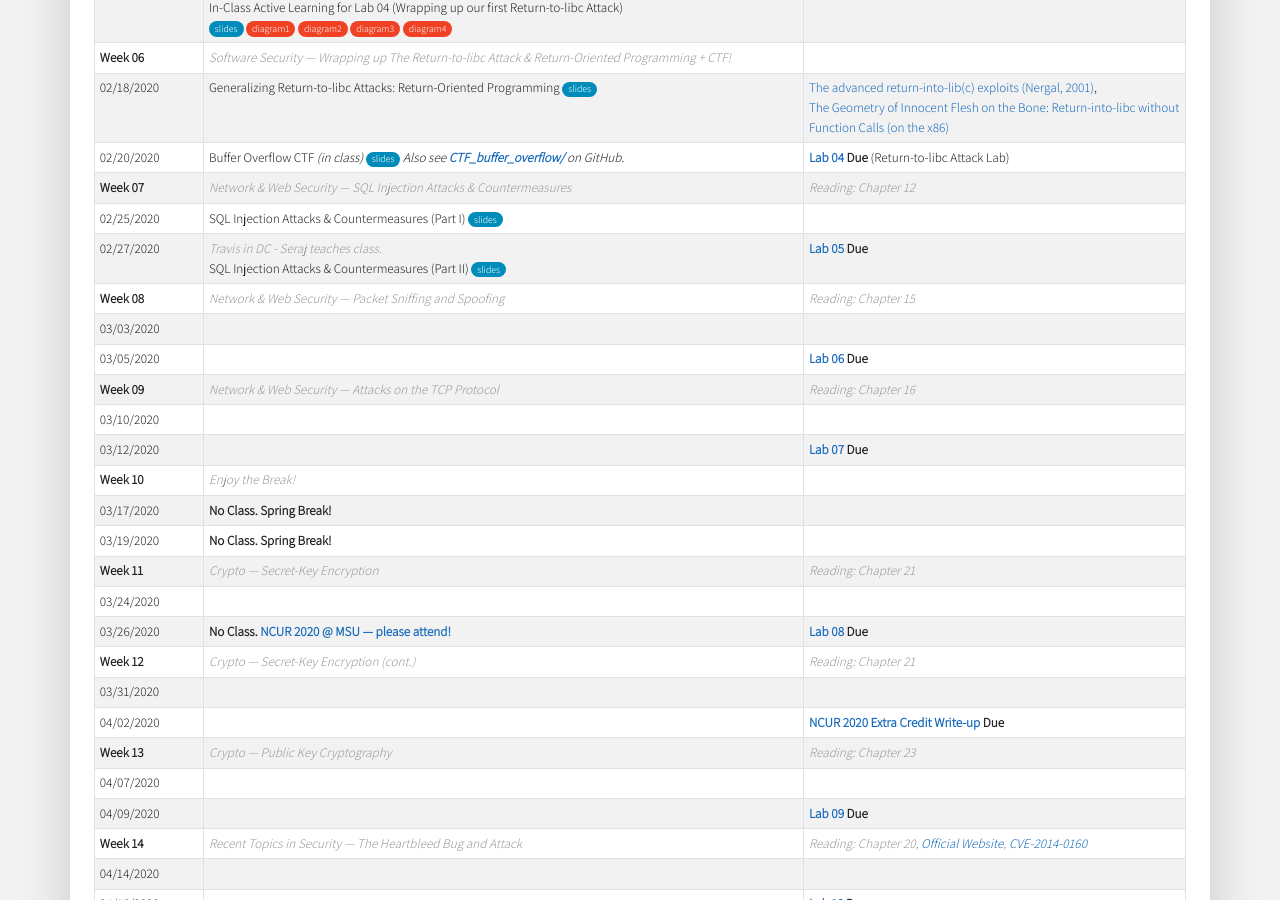
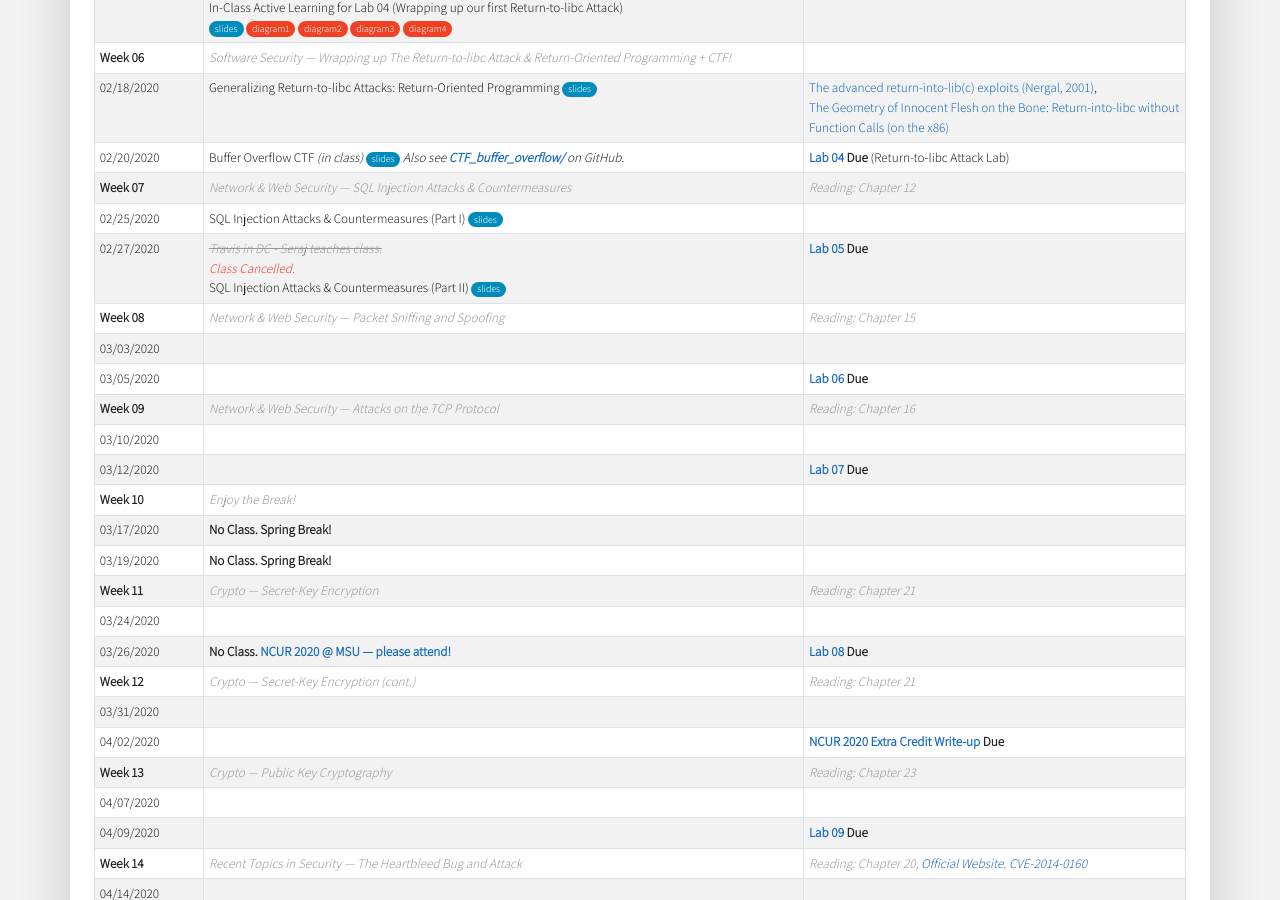
Before and after one commit to traviswpeters/cs476-2020-spring, a Jekyll site: the page built from index.md, in a window 1280 px wide and 900 px high, scrolled down 1869 px. Built offline with Jekyll 4.4.1, drawn with Linux system fonts in a browser that asks for light colours; nearby versions of some CDN libraries; some web fonts are replaced; our own code applies the rules of GitHub Pages for plain Markdown files.

Commit message:
post class cancelled note

```diff
--- a/index.md
+++ b/index.md
@@ -281,7 +281,8 @@ SQL Injection Attacks & Countermeasures (Part I) [slides][slides13]{:.slides}
 <tr>
 <td markdown="span">02/27/2020</td>
 <td markdown="span">
-<span class="note">Travis in DC - Seraj teaches class.</span><br/>
+<span class="note">~~Travis in DC - Seraj teaches class.~~</span><br/>
+_Class Cancelled._{:.text-danger}<br/>
 SQL Injection Attacks & Countermeasures (Part II) [slides][slides14]{:.slides}
 </td>
 <td markdown="span">**[Lab 05] Due**</td>
```
